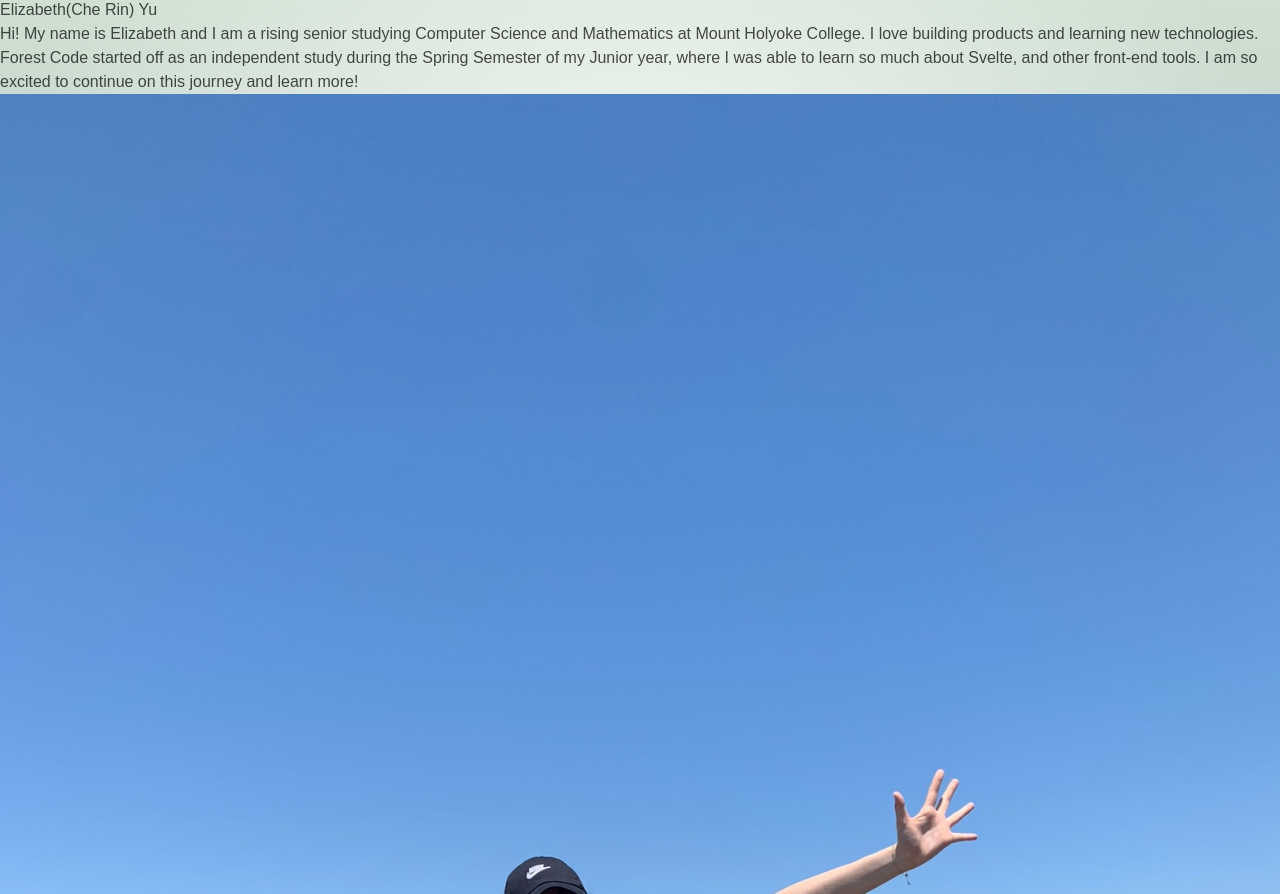
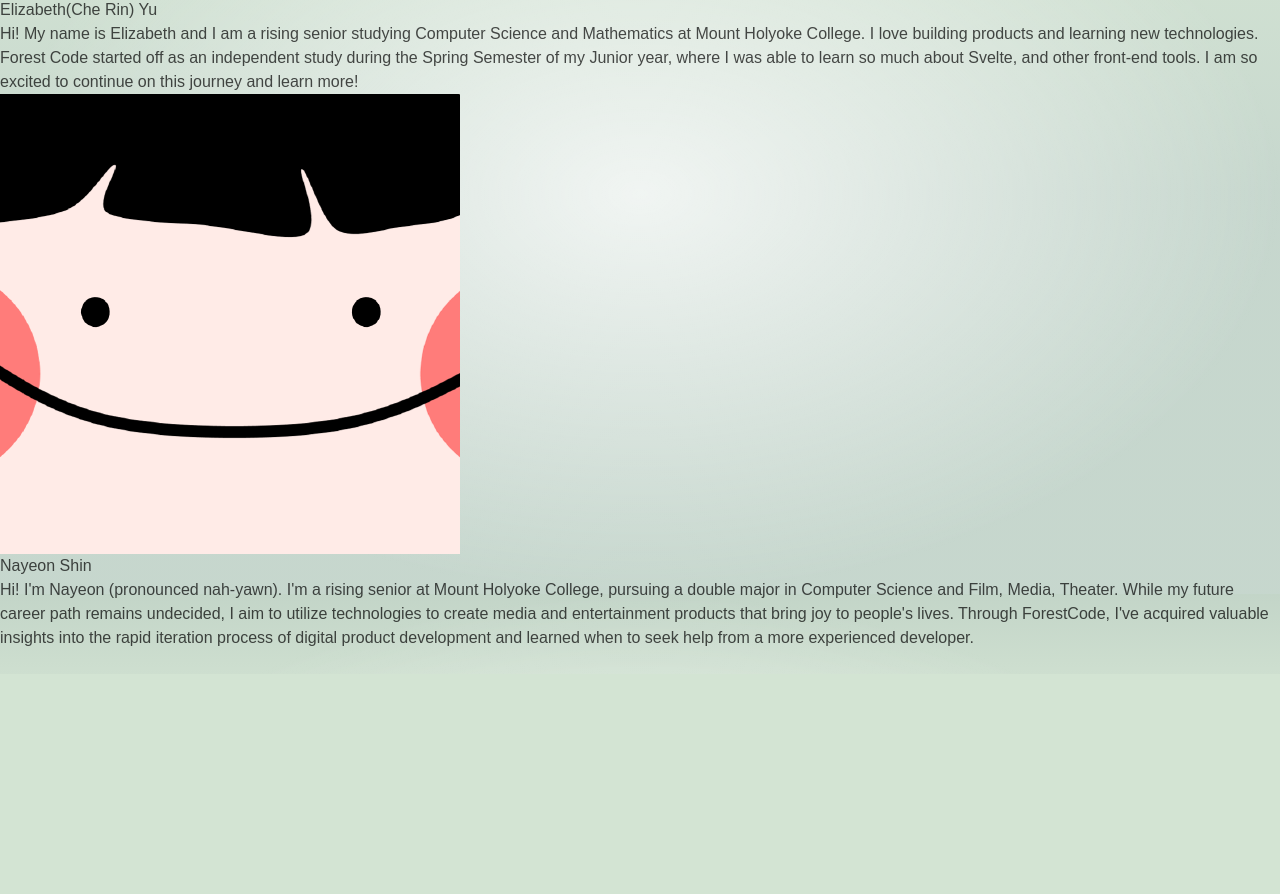
Before and after one commit to Team-Forest-Code/ForestCode, a SvelteKit app in the folder FrontEnd/: page /us in a window 1280 px wide. Shown: the part 1806-2700 px from the top of the page. After the commit the page ends 2480 px from the top, so only its background shows below. Built offline with nearby package versions, Linux system fonts and the light colour scheme.

Commit message:
added mayeon description

```diff
--- a/FrontEnd/src/routes/us/+page.svelte
+++ b/FrontEnd/src/routes/us/+page.svelte
@@ -1,23 +1,26 @@
 <script>
     import elizabeth from '$lib/images/elizabeth.jpg';
+    import nayeon from '$lib/images/nayeon.png';
 </script>
 <section class = "px-[8vw] py-[2vh]">
     <div class = "flex justify-center align-middle">
         <div class = "font-bold text-5xl my-[1%]"></div>
     </div>
-    <div class = "flex border w-[100%] border border-red-600 justify-around">
-        <div class = "border border-black w-[50%] px-[10%] ">
-            <img src={elizabeth} alt="starter image" class = "w-[25vw] mb-[2%]" />
-            <h2 class = "text-2xl my-[2%]">Elizabeth(Che Rin) Yu</h2>
-            <div>Hi! My name is Elizabeth and I am a rising senior studying Computer
+    <div class = "flex w-[100%]  justify-around">
+        <div class = "  w-[50%] px-[10%] ">
+            <img src={elizabeth} alt="starter image" class = "object-contain w-[30vw] h-[50vh] mb-[2%]" />
+            <h2 class = "text-2xl my-[2%] mt-[6%]">Elizabeth(Che Rin) Yu</h2>
+            <div >Hi! My name is Elizabeth and I am a rising senior studying Computer
                 Science and Mathematics at Mount Holyoke College.
                 I love building products and learning new technologies.
                 Forest Code started off as an independent study during the Spring Semester of my Junior year,
                 where I was able to learn so much about Svelte, and other front-end tools.
                 I am so excited to continue on this journey and learn more!</div>
         </div>
-        <div class = "border border-black w-[50%]">
-            <img src={elizabeth} alt="starter image" class = "w-[25vw]" />
+        <div class = " w-[50%] px-[10%] ">
+            <img src={nayeon} alt="starter image" class = "object-contain w-[30vw] h-[50vh] mb-[2%]" />
+            <h2 class = "text-2xl my-[2%]">Nayeon Shin</h2>
+            <div>Hi! I'm Nayeon (pronounced nah-yawn). I'm a rising senior at Mount Holyoke College, pursuing a double major in Computer Science and Film, Media, Theater. While my future career path remains undecided, I aim to utilize technologies to create media and entertainment products that bring joy to people's lives. Through ForestCode, I've acquired valuable insights into the rapid iteration process of digital product development and learned when to seek help from a more experienced developer.</div>
         </div>
     </div>
 </section>
```
Also changed, not shown: FrontEnd/src/lib/images/nayeon.png (added).
